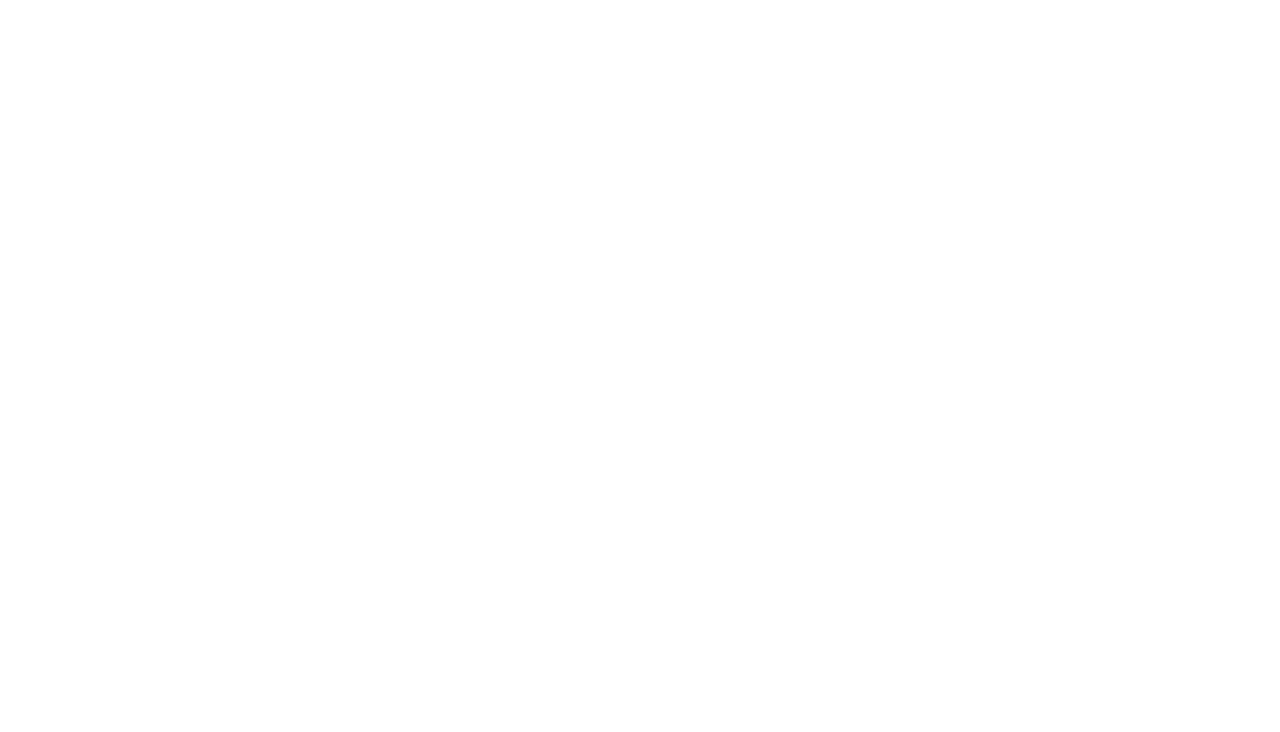
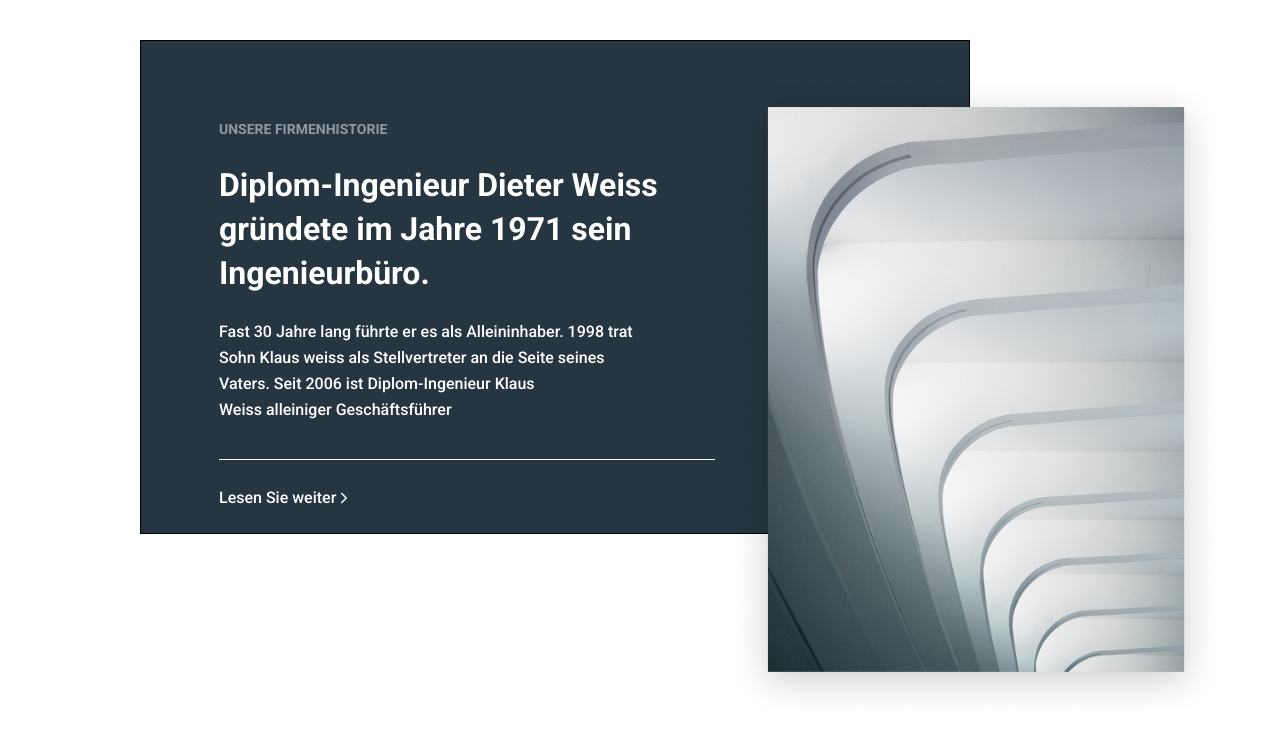
Before and after one commit to shoxruh01/komanda, a plain HTML site: page index.html in a window 1280 px wide. Drawn offline with nearby package versions, Linux system fonts and the light colour scheme.

Commit message:
muslimjan

```diff
--- a/index.html
+++ b/index.html
@@ -17,6 +17,34 @@
         <!-- Otabek end -->
 
         <!-- Muslimbek start -->
+        <div class="history-section">
+            <div class="history-section--left">
+                <p class="history-section--left--title">Unsere Firmenhistorie</p>
+
+                <h1 class="history-section--left--subtitle">
+                    Diplom-Ingenieur Dieter Weiss <br>
+                    gründete im Jahre 1971 sein <br>
+                    Ingenieurbüro.
+                </h1>
+
+                <p class="history-section--left--info">
+                    Fast 30 Jahre lang führte er es als Alleininhaber. 1998 trat <br>
+                    Sohn Klaus weiss als Stellvertreter an die Seite seines <br>
+                    Vaters. Seit 2006 ist Diplom-Ingenieur Klaus <br>
+                    Weiss alleiniger Geschäftsführer
+                </p>
+
+                <div class="history-section--left--linediv"></div>
+
+                <div class="history-section--left--btn">
+                    Lesen Sie weiter
+                    <ion-icon name="chevron-forward-outline"></ion-icon>
+                </div>
+            </div>
+
+            <div class="history-section--right"></div>
+        </div>
+
         <!-- Muslimbek end -->
 
         <!-- Alisaad start -->
@@ -25,6 +53,12 @@
         <!-- Azizbek bro start -->
         <!-- Azizbek bro end -->
     </div>
+
+
+
+
+    <script type="module" src="https://unpkg.com/ionicons@7.1.0/dist/ionicons/ionicons.esm.js"></script>
+<script nomodule src="https://unpkg.com/ionicons@7.1.0/dist/ionicons/ionicons.js"></script>
 </body>
 
 </html>
--- a/style.css
+++ b/style.css
@@ -1,9 +1,12 @@
+@import url('https://fonts.googleapis.com/css2?family=Roboto:ital,wght@0,100..900;1,100..900&display=swap');
+
 *{
     margin: 0;
     padding: 0;
     box-sizing: border-box;
     text-decoration: none;
     list-style: none;
+    font-family: "Roboto", sans-serif;
 }
 .container{
     width: 100%;
@@ -17,12 +20,92 @@
         /* <!-- Otabek start -->
         <!-- Otabek end --> */
 
-        /* <!-- Muslimbek start -->
-        <!-- Muslimbek end --> */
+        /* /* <!-- Muslimbek start --> */
+
+        .history-section {
+            width: 1000px;
+            height: 650px;
+            margin: 40px auto;
+
+            position: relative;
+            overflow: visible;
+        }
+
+        .history-section--left {
+            width: 83%;
+            height: 76%;
+            border: 1px solid #000;
+            background-color: rgba(38, 54, 64, 1);
+        }
+
+        .history-section--left--title {
+            color: rgba(146, 154, 159, 1);
+            font-weight: 700;
+            font-size: 14px;
+            line-height: 20px;
+            letter-spacing: 10%;
+            text-transform: uppercase;
+            margin-top: 78px;
+            margin-left: 78px;
+        }
+
+        .history-section--left--subtitle {
+            font-weight: 700;
+            font-size: 32px;
+            line-height: 44px;
+            margin-left: 78px;
+            margin-top: 24px;
+            color: white;
+        }
+
+        .history-section--left--info {
+            font-weight: 500;
+            font-size: 16px;
+            line-height: 26px;
+            color: white;
+            margin-left: 78px;
+            margin-top: 24px;
+        }
+
+        .history-section--left--linediv {
+            width: 496px;
+            height: 1px;
+            margin-left: 78px;
+            background-color: white;
+            margin-top: 36px;
+        }
+
+        .history-section--left--btn {
+            border: none;
+            display: flex;
+            align-items: center;
+            margin-left: 78px;
+            margin-top: 24px;
+            font-weight: 500;
+            font-size: 16px;
+            line-height: 28px;
+            color: white;
+        }
+
+        .history-section--right {
+            position: absolute;
+            top: 55%;
+            right: -80px;
+            transform: translateY(-50%);
+            width: 488px;
+            height: 650px;
+
+            background-image: url(./images/Image.png);
+            background-position: center;
+            background-size: cover;
+            background-repeat: no-repeat;
+        }
+
+        /* <!-- Muslimbek end --> */
 
         /* <!-- Alisaad start -->
         <!-- Alisaad end --> */
 
-        /* <!-- Azizbek bro start -->
+        /* /* <!-- Azizbek bro start --> */
 
-        <!-- Azizbek bro end --> */
+        /* <!-- Azizbek bro end --> */
```
Also changed, not shown: images/Image.png (added).
